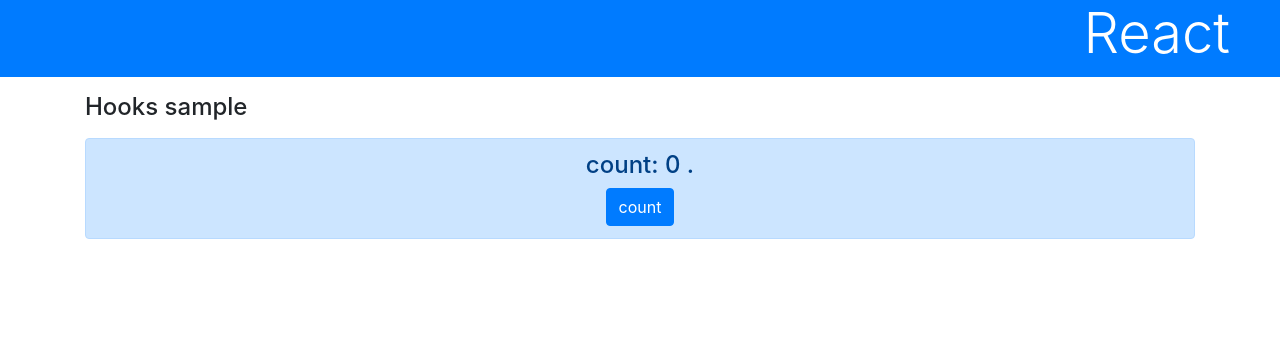
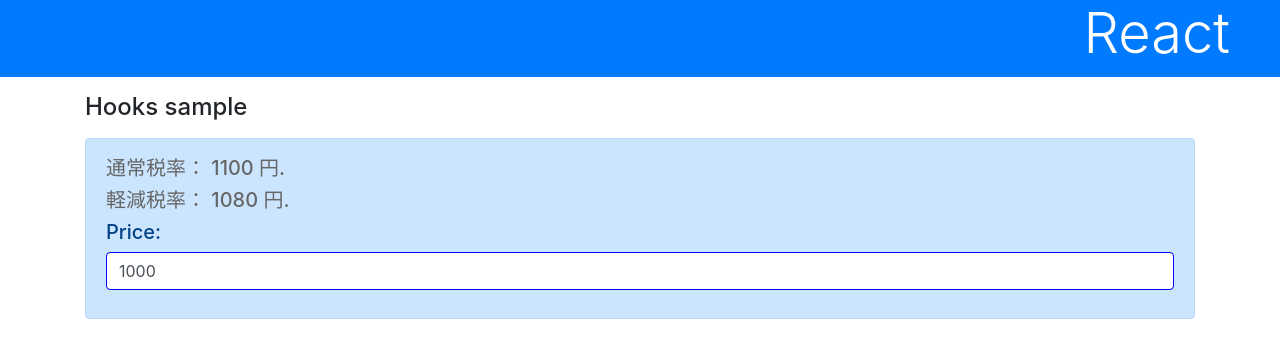
Before and after one commit to kosuke-17/react_app, a React (Create React App) app: page / in a window 1280 px wide. Shown: the top 358 px of the page. Built offline with nearby package versions, Linux system fonts and the light colour scheme.

Commit message:
複雑な操作を行う独自フック

```diff
--- a/src/App.js
+++ b/src/App.js
@@ -2,22 +2,35 @@
 import './App.css'
 
 
-function useCounter() {
-  const [num, setNum] = useState(0)
+const useTax = (t1, t2)=> {
+  const [price, setPrice] = useState(1000)
+  const [tx1] = useState(t1)
+  const [tx2] = useState(t2)
 
-  const count = ()=>{
-    setNum(num + 1)
+  const tax = ()=> {
+    return Math.floor(price * (1.0 + tx1 / 100))
+  }
+  const reduced = ()=> {
+    return Math.floor(price * (1.0 + tx2 / 100))
   }
 
-  return [num, count]
+  return [price, tax, reduced, setPrice]
 }
 
+function AlertMessage(props) {
+  const [price, tax, reduced,setPrice] = useTax(10, 8)
 
-function AlertMessage(props) {
-  const [counter, plus] = useCounter()
-  return <div className="alert alert-primary h5 text-center">
-    <h4>count: {counter} .</h4>
-    <button onClick={plus} className="btn btn-primary">count</button>
+  const DoChange = (e)=> {
+    let p = e.target.value
+    setPrice(p)
+  }
+  return <div className="alert alert-primary h5">
+    <p className="h5">通常税率： {tax()} 円.</p>
+    <p className="h5">軽減税率： {reduced()} 円.</p>
+    <div className="form-group">
+      <label className="form-group-label">Price:</label>
+      <input type="number" className="form-control" onChange={DoChange} value={price} />
+    </div>
   </div>
 }
 
```
